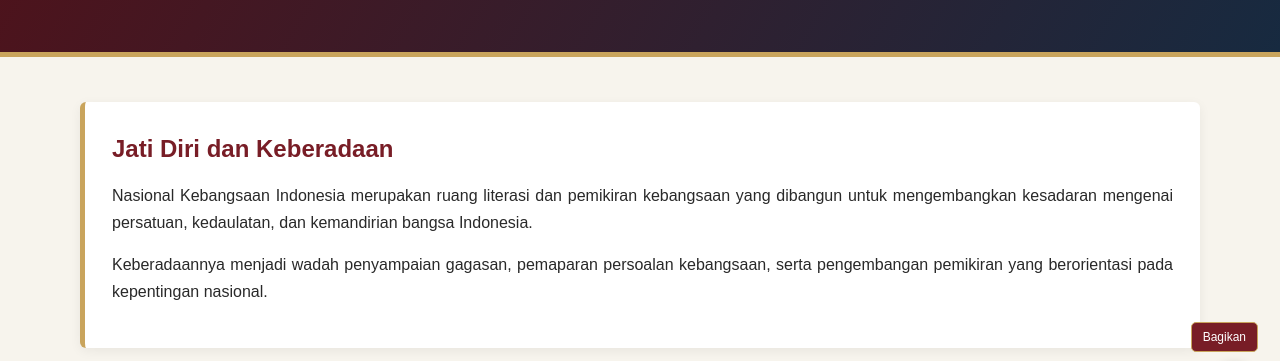
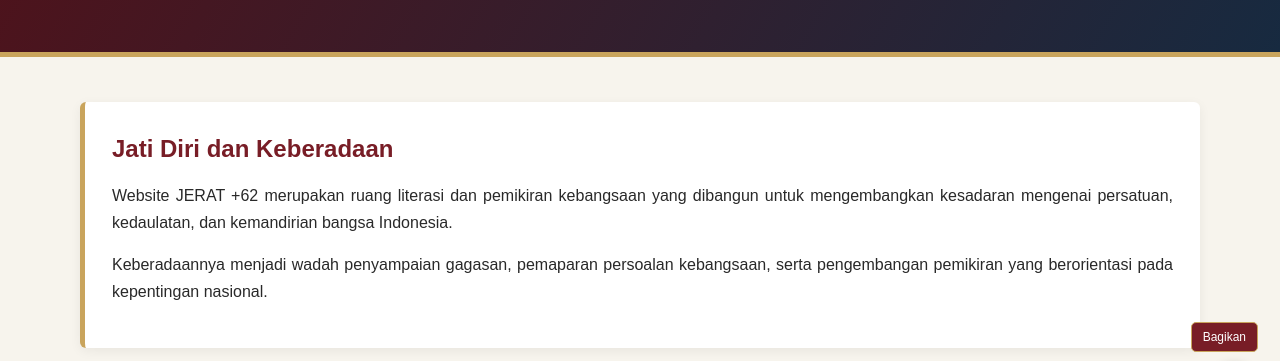
Before and after one commit to Dhimas2467/nasional-kebangsaan-indonesia, a plain HTML site: page identitas.html in a window 1280 px wide. Shown: the part 368-729 px from the top of the page. Drawn offline with Linux system fonts and the light colour scheme.

Commit message:
Update description of the website JERAT

```diff
--- a/identitas.html
+++ b/identitas.html
@@ -45,7 +45,7 @@
             <div class="content-box">
                 <h2>Jati Diri dan Keberadaan</h2>
                 <p>
-                    Nasional Kebangsaan Indonesia merupakan ruang literasi
+                    Website JERAT +62 merupakan ruang literasi
                     dan pemikiran kebangsaan yang dibangun untuk mengembangkan
                     kesadaran mengenai persatuan, kedaulatan, dan kemandirian
                     bangsa Indonesia.
```
